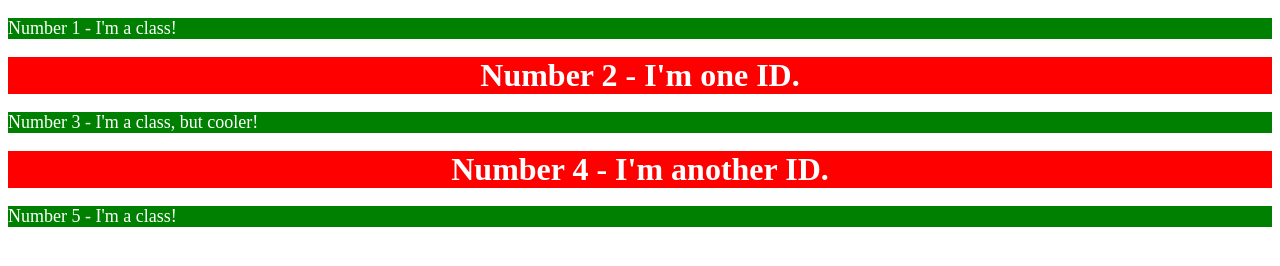
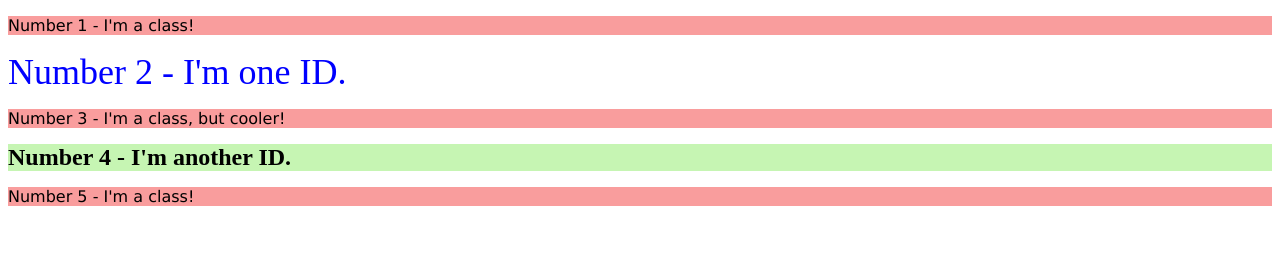
Before and after one commit to glsaikiran/CSS_Exercises, a plain HTML site: page class_id_selectors/index.html in a window 1280 px wide. Drawn offline with Linux system fonts and the light colour scheme.

Commit message:
CSS STYLE WERE COMPLETED AS PER THE EXERCISE
output got as expected

```diff
--- a/class_id_selectors/index.html
+++ b/class_id_selectors/index.html
@@ -5,20 +5,12 @@
     <meta name="viewport" content="width=device-width, initial-scale=1.0" />
     <title>Document</title>
     <link rel="stylesheet" href="style.css" />
-
-    <style>
-      p {
-        color: white;
-        background-color: green;
-        font-size: 18px;
-      }
-    </style>
   </head>
   <body>
-    <p>Number 1 - I'm a class!</p>
-    <div>Number 2 - I'm one ID.</div>
-    <p>Number 3 - I'm a class, but cooler!</p>
-    <div>Number 4 - I'm another ID.</div>
-    <p>Number 5 - I'm a class!</p>
+    <p class="div_class">Number 1 - I'm a class!</p>
+    <div id="id2">Number 2 - I'm one ID.</div>
+    <p class="div_class">Number 3 - I'm a class, but cooler!</p>
+    <div id="id4">Number 4 - I'm another ID.</div>
+    <p class="div_class">Number 5 - I'm a class!</p>
   </body>
 </html>
--- a/class_id_selectors/style.css
+++ b/class_id_selectors/style.css
@@ -1,7 +1,20 @@
-div {
-  color: white;
-  background-color: red;
-  font-size: 32px;
-  text-align: center;
+.div_class {
+  background-color: rgba(245, 94, 94, 0.608);
+  font-family: Verdana, "DejaVu Sans", sans-serif;
+  /* here we only given double quotes to dejavu sans because
+this font has space in the name  */
+}
+
+#id2 {
+  color: rgb(0, 0, 255);
+  font-size: 36px;
+}
+#id4 {
+  background-color: rgba(161, 239, 130, 0.608);
+  font-size: 24px;
   font-weight: bold;
 }
+
+.div_add {
+  font-size: 24px;
+}
```
